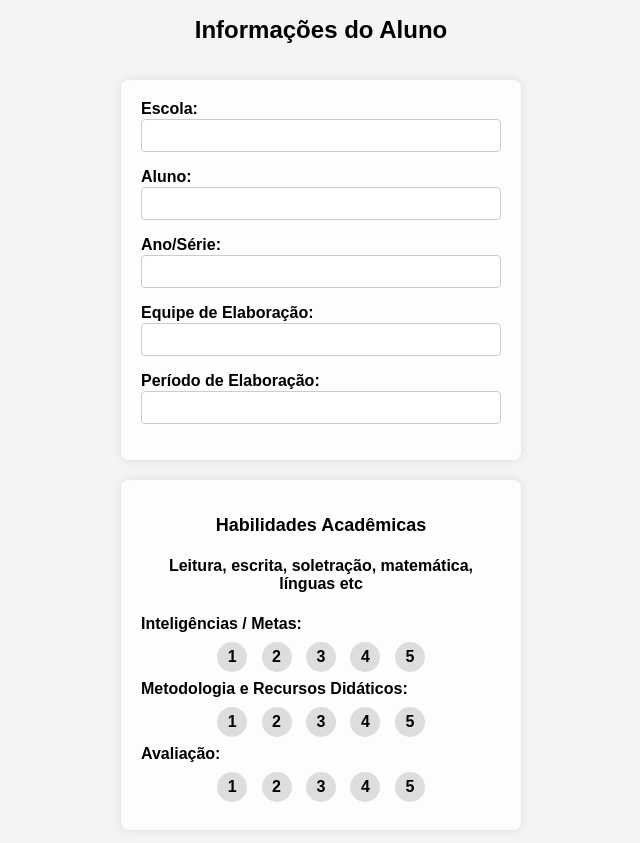
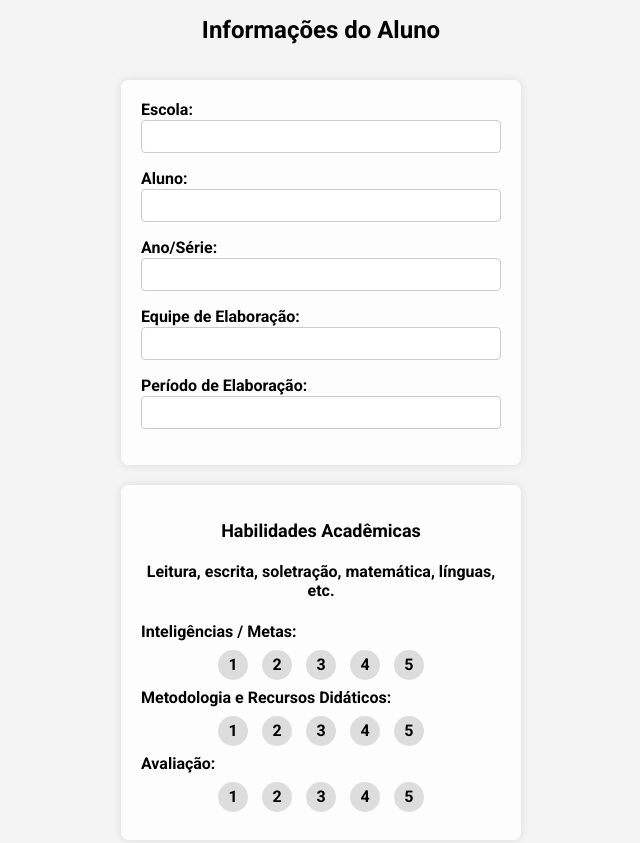
Before and after one commit to Fellipe-Barradas/app-extensao, a plain HTML site: page index.html in a window 1280 px wide. Shown: the top 843 px of the page, without its empty margins (319-959 px from the left). Drawn offline with Linux system fonts and the light colour scheme.

Commit message:
mudando fonte

```diff
--- a/assets/style.css
+++ b/assets/style.css
@@ -1,11 +1,14 @@
 body {
-    font-family: Arial, sans-serif;
+    /* font-family: Arial, sans-serif; */
     background-color: #f4f4f4;
     display: flex;
     justify-content: center;
     align-items: center;
     height: auto;
     margin: 0;
+    font-family: "Roboto", sans-serif;
+    font-weight: 400;
+    font-style: normal;
 }
 
 .form-container {
--- a/index.html
+++ b/index.html
@@ -5,7 +5,12 @@
     <meta name="viewport" content="width=device-width, initial-scale=1.0">
     <title>Informações</title>
     <link rel="stylesheet" href="./assets/style.css">
+    <link rel="preconnect" href="https://fonts.googleapis.com">
+    <link rel="preconnect" href="https://fonts.gstatic.com" crossorigin>
+    <link href="https://fonts.googleapis.com/css2?family=Roboto:ital,wght@0,100;0,300;0,400;0,500;0,700;0,900;1,100;1,300;1,400;1,500;1,700;1,900&display=swap" rel="stylesheet">
+
 </head>
+
 <body>
     <div class="form-container">
         <h1>Informações do Aluno</h1>
@@ -30,7 +35,7 @@
 
         <div class="habilidades-section">
             <h2>Habilidades Acadêmicas</h2>
-            <h4>Leitura, escrita, soletração, matemática, línguas etc</h4>
+            <h4>Leitura, escrita, soletração, matemática, línguas, etc.</h4>
             <form action="#" method="post">
                 <label for="habilidade1-1">Inteligências / Metas:</label>
                 <div class="rating">
@@ -172,7 +177,6 @@
             </form>
         </div>
 
-        <!-- Novas seções adicionadas -->
         <div class="habilidades-section">
             <h2>Habilidades Sociais</h2>
             <h4>Interatividade com colegas, resolução de conflitos, participação em grupo, empatia, comunicação etc.</h4>
@@ -222,7 +226,7 @@
         </div>
 
         <div class="habilidades-section">
-            <h2>Habilidades Criativas</h2>
+            <h2>Habilidades de recreação e lazer</h2>
             <h4>Expressão artística, inovação, improvisação, habilidades manuais, música, dança etc.</h4>
             <form action="#" method="post">
                 <label for="habilidade1-5">Inteligências / Metas:</label>
```
